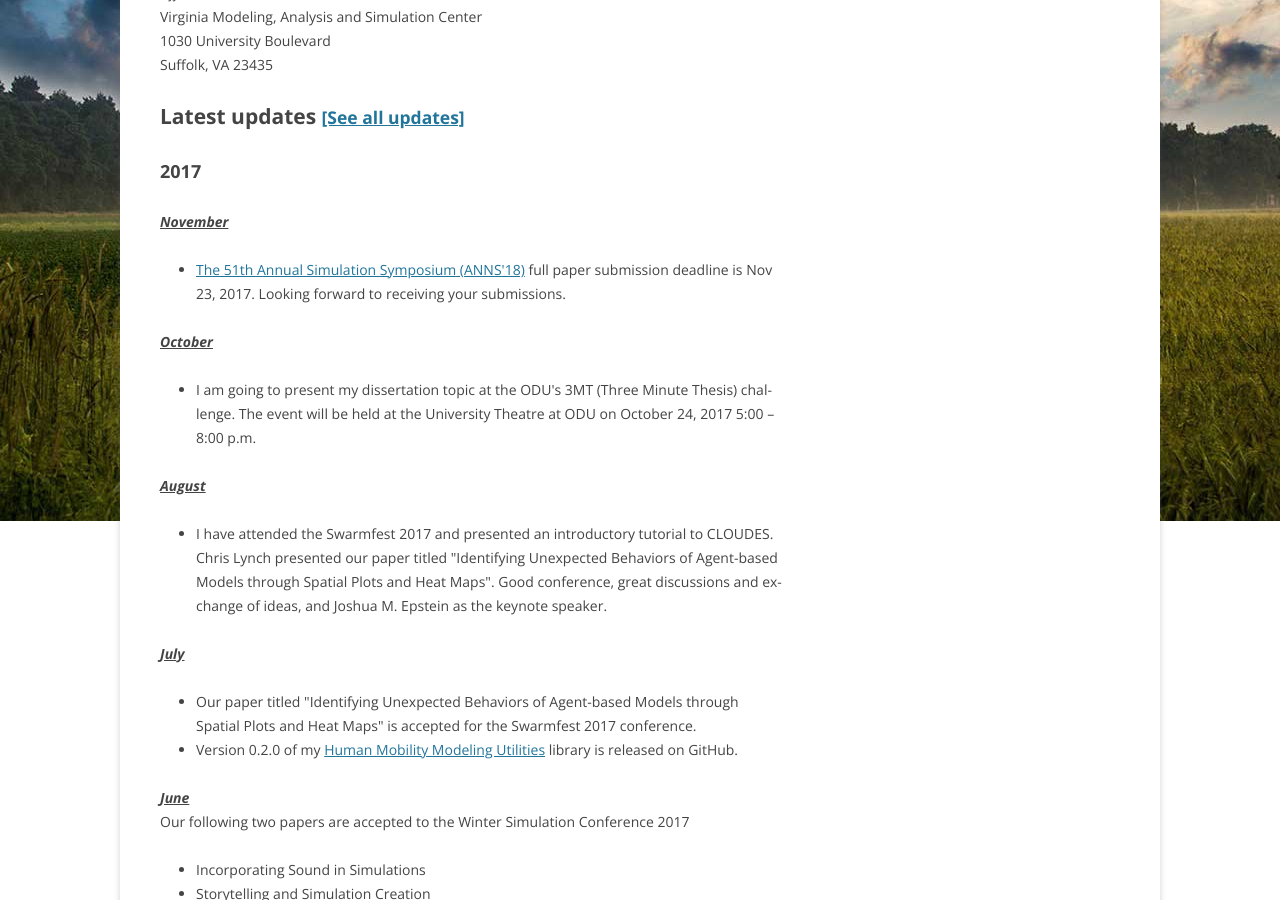
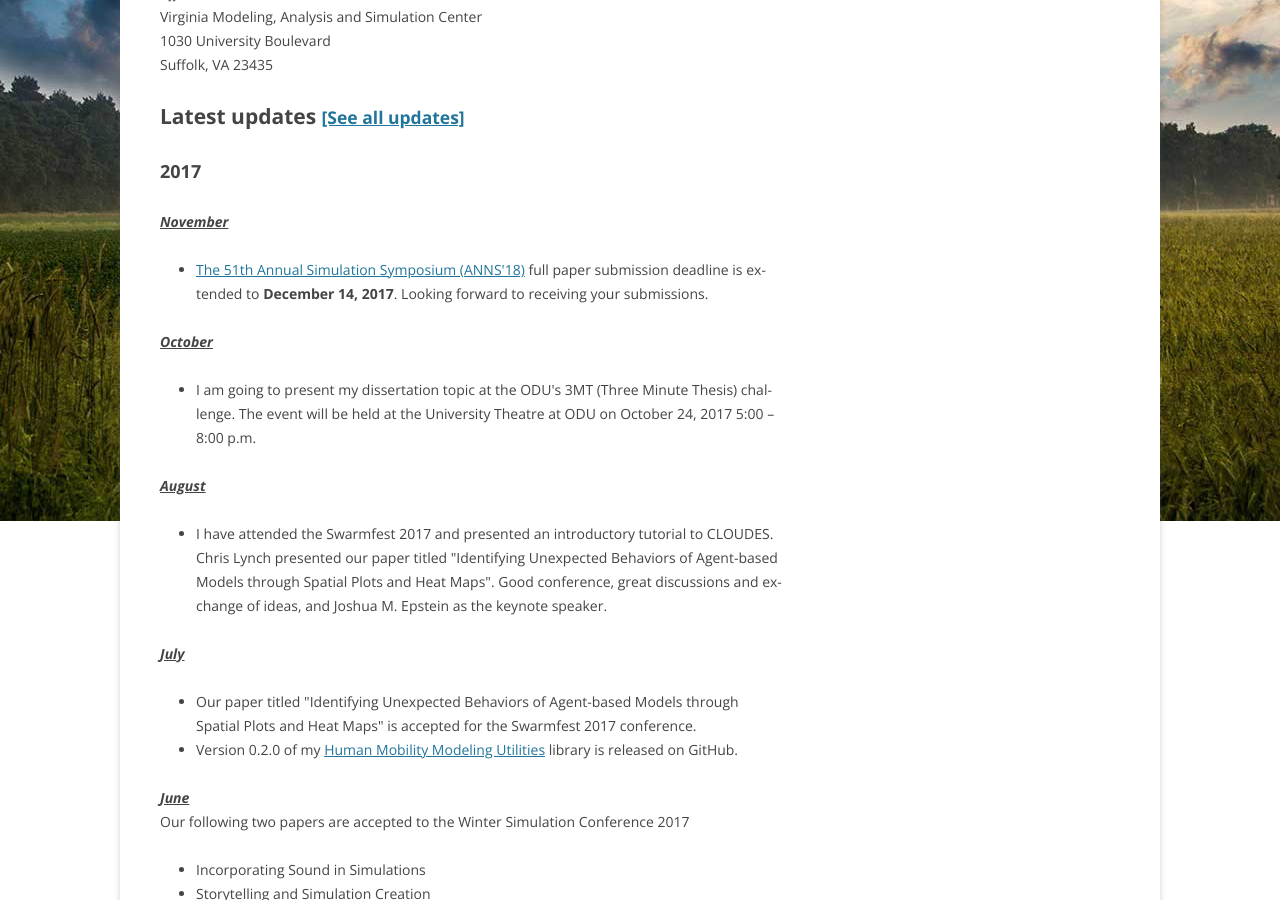
Before and after one commit to hamdikavak/hamdikavak.github.io, a Jekyll site: the page built from index.html, in a window 1280 px wide and 900 px high, scrolled down 497 px. Built offline with Jekyll 4.4.1, drawn with Linux system fonts in a browser that asks for light colours; nearby versions of some CDN libraries; library files that are not in the unit come from our copies.

Commit message:
Update updates.html

```diff
--- a/_includes/updates.html
+++ b/_includes/updates.html
@@ -4,7 +4,7 @@
 	<strong><em><u>November</u></em></strong>
   	<ul>
 	    <li>
-	    	<a href="http://scs.org/wp-content/uploads/2017/09/ANSS_CFP_Springsim18v2.pdf">The 51th Annual Simulation Symposium (ANNS'18)</a> full paper submission deadline is Nov 23, 2017. Looking forward to receiving your submissions.
+	    	<a href="http://scs.org/wp-content/uploads/2017/09/ANSS_CFP_Springsim18v2.pdf">The 51th Annual Simulation Symposium (ANNS'18)</a> full paper submission deadline is extended to <b>December 14, 2017</b>. Looking forward to receiving your submissions.
 	    </li>
 	</ul>
 </p>
```
